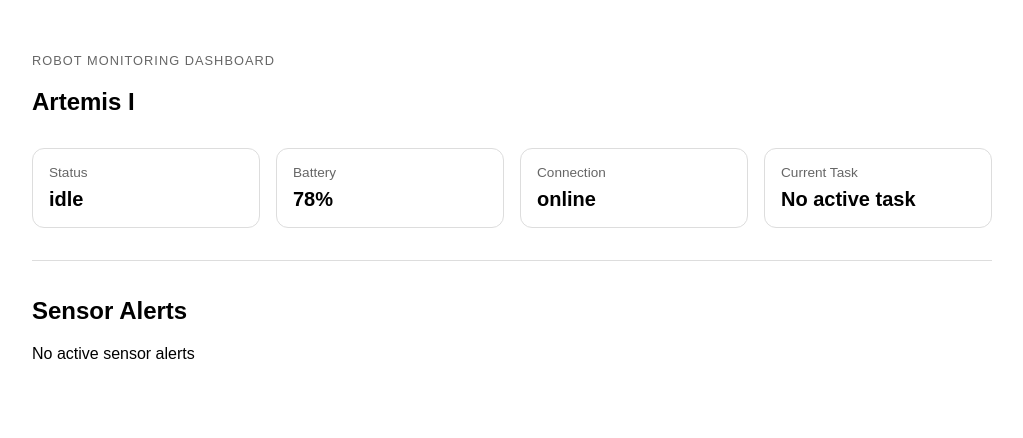
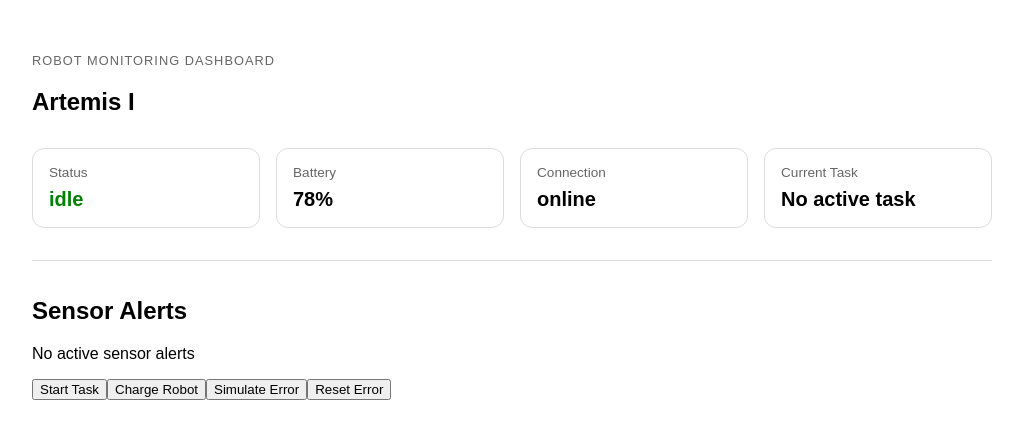
Before and after one commit to HERRqos/artemis-i, an Angular app: page / in a window 1280 px wide. Shown: the top 438 px of the page, without its empty margins (128-1151 px from the left). Built offline with nearby package versions, Linux system fonts and the light colour scheme.

Commit message:
feat: Visual feedback

```diff
--- a/src/app/components/robot-dashboard/robot-dashboard.component.html
+++ b/src/app/components/robot-dashboard/robot-dashboard.component.html
@@ -1,12 +1,16 @@
 <section class="dashboard" data-testid="robot-dashboard" *ngIf="robot">
-    <header class="dashboard__header">
-        <p class="dashboard__eyebrow">Robot Monitoring Dashboard</p>
-        <h1 data-testid="robot-name">{{ robot.name }}</h1>
-    </header>
-    <div class="dashboard__grid">
+  <header class="dashboard__header">
+    <p class="dashboard__eyebrow">Robot Monitoring Dashboard</p>
+    <h1 data-testid="robot-name">{{ robot.name }}</h1>
+  </header>
+  <div class="dashboard__grid">
     <article class="dashboard__card">
       <span>Status</span>
-      <strong data-testid="robot-status">{{ robot.status }}</strong>
+      <strong data-testid="robot-status"
+      [class.status-idle]="robot.status === 'idle'"
+      [class.status-active]="robot.status === 'active'"
+      [class.status-charging]="robot.status === 'charging'"
+      [class.status-error]="robot.status === 'error'">{{ robot.status }}</strong>
     </article>
 
     <article class="dashboard__card">
@@ -40,4 +44,10 @@
       </li>
     </ul>
   </section>
+  <section class="dashboard_actions">
+    <button type="button" data-testid="start-tast-button" (click)="startTask()">Start Task</button>
+    <button type="button" data-testid="charge-robot-button" (click)="sendToCharge()">Charge Robot</button>
+    <button type="button" data-testid="simulate-error-button" (click)="simulateError()">Simulate Error</button>
+    <button type="button" data-testid="reset-error-button" (click)="resetError()">Reset Error</button>
+  </section>
 </section>
--- a/src/app/components/robot-dashboard/robot-dashboard.component.scss
+++ b/src/app/components/robot-dashboard/robot-dashboard.component.scss
@@ -51,3 +51,19 @@
     grid-template-columns: 1fr;
   }
 }
+
+.status-idle {
+  color: green;
+}
+
+.status-active {
+  color: blue;
+}
+
+.status-charging {
+  color: orange;
+}
+
+.status-error {
+  color: red;
+}
--- a/src/app/components/robot-dashboard/robot-dashboard.component.ts
+++ b/src/app/components/robot-dashboard/robot-dashboard.component.ts
@@ -6,16 +6,41 @@ import { NgIf, NgFor } from "@angular/common";
 @Component({
   selector: 'app-robot-dashboard',
   standalone: true,
-  imports: [NgIf,NgFor],
+  imports: [NgIf, NgFor],
   templateUrl: './robot-dashboard.component.html',
   styleUrl: './robot-dashboard.component.scss'
 })
 export class RobotDashboardComponent {
-  robot: RobotState|null=null;
-  constructor(private readonly robotStateService:RobotStateService){}
-  ngOnInit():void{
-    this.robotStateService.getRobotState().subscribe((robotState)=>{
-      this.robot=robotState;
+
+  startTask() {
+    if (!this.robot) {
+      return;
+    }
+    this.robot = { ...this.robot, status: 'active', currentTask: 'Pick Components' };
+  }
+  sendToCharge() {
+    if (!this.robot) {
+      return;
+    }
+    this.robot = { ...this.robot, status: 'charging', currentTask: null };
+  }
+  simulateError() {
+    if (!this.robot) {
+      return;
+    }
+    this.robot = { ...this.robot, status: 'error', sensorAlerts: ['Obstacle detected'] };
+  }
+  resetError() {
+    if (!this.robot) {
+      return;
+    }
+    this.robot = { ...this.robot, status: 'idle', sensorAlerts: [], currentTask: null };
+  }
+  robot: RobotState | null = null;
+  constructor(private readonly robotStateService: RobotStateService) { }
+  ngOnInit(): void {
+    this.robotStateService.getRobotState().subscribe((robotState) => {
+      this.robot = robotState;
     });
   }
 }
```
